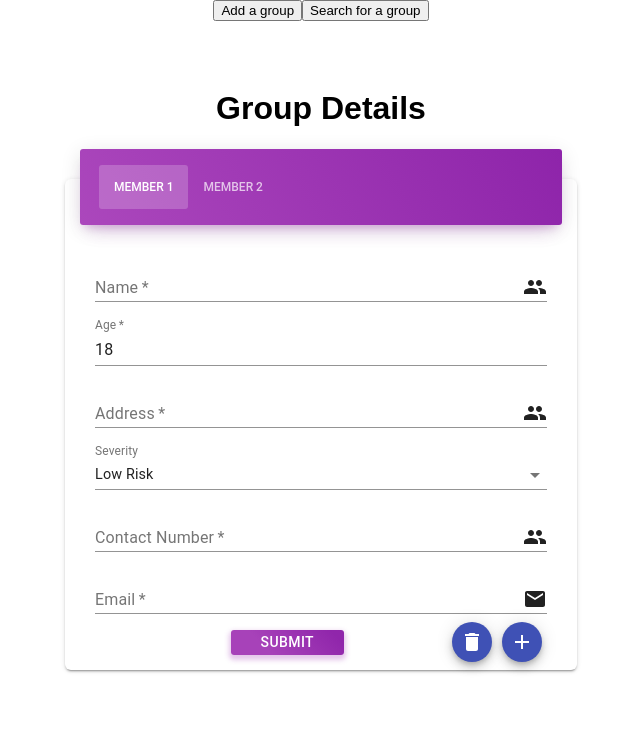
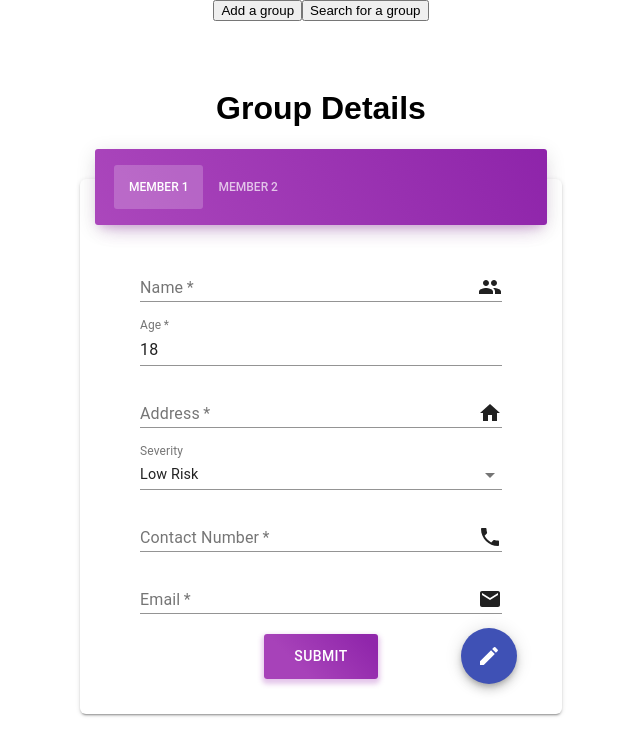
Before and after one commit to Harsh14901/QuarantineFacility, a React (Create React App) app in the folder src/reactify-ui/: page / in a window 1280 px wide. Shown: the top 756 px of the page, without its empty margins (319-959 px from the left). Built offline with nearby package versions, Linux system fonts and the light colour scheme.

Commit message:
Build basic UI and UX

```diff
--- a/src/reactify-ui/package.json
+++ b/src/reactify-ui/package.json
@@ -5,6 +5,7 @@
   "dependencies": {
     "@material-ui/core": "^4.9.9",
     "@material-ui/icons": "^4.9.1",
+    "@material-ui/lab": "^4.0.0-alpha.48",
     "classnames": "^2.2.6",
     "prop-types": "latest",
     "react": "^16.13.1",
--- a/src/reactify-ui/src/App.js
+++ b/src/reactify-ui/src/App.js
@@ -21,6 +21,17 @@ import Tooltip from "@material-ui/core/Tooltip";
 import tooltipsStyle from "assets/jss/material-kit-react/tooltipsStyle";
 import SvgIcon from "@material-ui/core/SvgIcon";
 import IconButton from "@material-ui/core/IconButton";
+import SpeedDial from '@material-ui/lab/SpeedDial';
+import RestoreIcon from '@material-ui/icons/Restore'
+import EditIcon from '@material-ui/icons/Edit';
+import SpeedDialIcon from "@material-ui/lab/SpeedDialIcon";
+import SpeedDialAction from "@material-ui/lab/SpeedDialAction";
+import CloseIcon from "@material-ui/icons/Close"
+import MailIcon from "@material-ui/icons/MailOutline";
+import PhoneIcon from "@material-ui/icons/Phone";
+import HomeIcon from "@material-ui/icons/Home"
+import GridContainer from "components/Grid/GridContainer";
+import GridItem from "components/Grid/GridItem";
 
 
 
@@ -45,18 +56,47 @@ function App() {
                 }
         ];
 
+        const [fabOpen, setFabOpen] = React.useState(false);
+        const [fabHidden, setFabHidden] = React.useState(false);
+
+        const handleFabVisibility = () => {
+                setFabHidden((prevHidden) => !prevHidden);
+        };
+
+        const handleFabOpen = () => {
+                setFabOpen(true);
+        };
+
+        const handleFabClose = (j,title) => (event) => {
+                if (title===actions[0].name){
+                        addMember();
+                }
+                else if(title===actions[1].name){
+                        deleteMember(j);
+                }
+                console.log(event);
+                setFabOpen(false);
+        };
 
 
 
-        const handleChange = (prop) => (event) => {
+        const actions = [
+                { icon: <AddIcon />, name: 'Add Member' },
+                { icon: <DeleteIcon />, name: 'Delete Member' },
+                { icon: <RestoreIcon />, name: 'Reset Member Details' },
+        ];
+
+
+
+        const handleChange = (prop,j) => (event) => {
                 if(prop==='age'){
                         if(event.target.value<0 || event.target.value>150)
                                 return;
                 }
                 let temp=[...userDetails];
-                temp[0]={ ...userDetails[0], [prop]: event.target.value };
+                temp[j]={ ...userDetails[j], [prop]: event.target.value };
                 setUserDetails(temp);
-                console.log(userDetails[0].name)
+                console.log(userDetails[j].name)
 
         };
 
@@ -67,6 +107,11 @@ function App() {
         function addMember() {
                 let temp=[...userDetails];
                 temp.push(defaultUserDetail);
+                setUserDetails(temp)
+        }
+        function deleteMember(j){
+                let temp=[...userDetails];
+                temp.splice(j, 1);
                 setUserDetails(temp)
         }
 
@@ -88,14 +133,16 @@ function App() {
                       </button>
               </div>
               {addGrp?
-                      <div className={classes.formDiv}>
+                  <div className={classes.formDiv}>
+
                               <h1>Group Details</h1>
-
+                          <GridContainer justify="center" style={{width:"80%"}}>
+                                  <GridItem xs={12} md={6}>
                               <CustomTabs headerColor="primary" tabs={userDetails.map((data2,j) => (
                                   {
                                           tabName: "Member "+(j+1),
-                                          tabContent: (<div style={{display: "flex",justifyContent: "center",flexDirection: "column",alignItems:"center"}}>
-                                      <TextField className={classes.textField} fullWidth={true} onChange={handleChange('name')} color="primary" label="Name" required defaultValue={userDetails[j].name}
+                                          tabContent: (<div style={{padding: "0 30px 0 30px",display: "flex",justifyContent: "center",flexDirection: "column",alignItems:"center"}}>
+                                      <TextField className={classes.textField} fullWidth={true} onChange={handleChange('name',j)} color="primary" label="Name" required defaultValue={userDetails[j].name}
                                                  InputProps={{
                                                          style: {fontSize: "0.9rem"},
                                                          endAdornment: (
@@ -105,14 +152,14 @@ function App() {
                                                          ),
                                                  }}>
                                       </TextField>
-                                        <TextField className={classes.textField} fullWidth={true} onChange={handleChange('age')} color="primary" type="number" label="Age" required value={userDetails[j].age}>
+                                        <TextField className={classes.textField} fullWidth={true} onChange={handleChange('age',j)} color="primary" type="number" label="Age" required value={userDetails[j].age}>
                                         </TextField>
-                                      <TextField className={classes.textField} fullWidth={true} color="primary" onChange={handleChange('address')} label="Address" required defaultValue={userDetails[j].address}
+                                      <TextField className={classes.textField} fullWidth={true} color="primary" onChange={handleChange('address',j)} label="Address" required defaultValue={userDetails[j].address}
                                                  InputProps={{
                                                          style: {fontSize: "0.9rem"},
                                                          endAdornment: (
                                                              <InputAdornment position="end">
-                                                                     <People />
+                                                                     <HomeIcon />
                                                              </InputAdornment>
                                                          ),
                                                  }}>
@@ -124,7 +171,7 @@ function App() {
                                   select
                                   label="Severity"
                                   value={userDetails[j].severe}
-                                  onChange={handleChange('severe')}
+                                  onChange={handleChange('severe',j)}
                                   fullWidth={true}
                                   InputProps={{style: {fontSize: "0.9rem"}}}
 
@@ -136,18 +183,18 @@ function App() {
                                           </MenuItem>
                                       ))}
                               </TextField>
-                              <TextField className={classes.textField} fullWidth={true} onChange={handleChange('contact')} type="number" color="primary" label="Contact Number" required defaultValue={userDetails[j].contact}
+                              <TextField className={classes.textField} fullWidth={true} onChange={handleChange('contact',j)} type="number" color="primary" label="Contact Number" required defaultValue={userDetails[j].contact}
                                          InputProps={{
                                                  style: {fontSize: "0.9rem"},
                                                  endAdornment: (
                                                      <InputAdornment position="end">
-                                                             <People />
+                                                             <PhoneIcon />
                                                      </InputAdornment>
                                                  ),
                                          }}>
 
                               </TextField>
-                                      <TextField className={classes.textField} fullWidth={true} onChange={handleChange('email')}  color="primary" label="Email" required defaultValue={userDetails[j].email}
+                                      <TextField className={classes.textField} fullWidth={true} onChange={handleChange('email',j)}  color="primary" label="Email" required defaultValue={userDetails[j].email}
 
                                                  InputProps={{
                                                          style: {fontSize: "0.9rem"},
@@ -159,42 +206,47 @@ function App() {
                                                  }}>
 
                                       </TextField>
-                              <div style={{position:"relative",width:"100%"}}>
+                              <div style={{position: "relative",padding: "20px",display: "flex",justifyContent: "center",alignItems: "center", width:"100%"}}>
                               <Button onClick={submitDetails} className={classes.submitButton}>
                                       Submit
                               </Button>
-                                      <Tooltip
-                                          id="tooltip-top"
-                                          title="Add a member"
-                                          placement="top"
-                                          classes={{ tooltip: tooltipClasses.tooltip }}
-                                      >
-                                      <Fab onClick={addMember} style={{right: "5px",top: "20%",position:"absolute"}} size="small" color="primary" aria-label="add">
-                                              <AddIcon/>
+                                              <SpeedDial
+                                                  style={{position:"absolute",bottom: "15px",right: "5px"}}
+                                                  ariaLabel="SpeedDial openIcon example"
+                                                  // hidden={fabHidden}
+                                                  icon={<SpeedDialIcon icon={<EditIcon/>} openIcon={<CloseIcon />} />}
+                                                  onClose={handleFabClose(j,"")}
+                                                  onOpen={handleFabOpen}
+                                                  open={fabOpen}
+                                              >
+                                                      {actions.map((action) => (
+                                                          <SpeedDialAction
+                                                              key={action.name}
+                                                              icon={action.icon}
+                                                              tooltipTitle={action.name}
+                                                              onClick={handleFabClose(j,action.name)}
+                                                          />
+                                                      ))}
+                                              </SpeedDial>
 
-                                      </Fab>
-                                      </Tooltip>
-                                      <Tooltip
-                                          id="tooltip-top"
-                                          title="Delete this member"
-                                          placement="top"
-                                          classes={{ tooltip: tooltipClasses.tooltip }}
-                                      >
-                                              <Fab onClick={addMember} style={{right: "55px",top: "20%",position:"absolute"}} size="small" color="primary" aria-label="add">
-                                                      <DeleteIcon/>
 
-                                              </Fab>
-                                      </Tooltip>
+
+
 
                               </div>
                                               </div>
 
+
                                       )}))}>
 
                       </CustomTabs>
+                                  </GridItem>
+                          </GridContainer>
 
 
-                       </div>:null
+
+                  </div>
+                  :null
           }
       </div>
   )
--- a/src/reactify-ui/src/assets/jss/homeStyles.js
+++ b/src/reactify-ui/src/assets/jss/homeStyles.js
@@ -11,7 +11,7 @@ const style= {
           justifyContent: "center"
   },
   formDiv: {
-          width: "40%",
+          width: "100%",
           marginTop: "6vh",
           display: "flex",
           flexDirection: "column",
@@ -30,10 +30,7 @@ const style= {
           borderRadius: 3,
           boxShadow: '0 3px 5px 2px rgba(167, 66, 185, .3)',
           color: 'white',
-          padding: '0 30px',
-          marginTop: "2vh",
-          left: "30%",
-          position: "relative"
+          padding: '10px 30px',
   }
 };
 
```
Also changed, not shown: 1 other file (tests, documents, lock files or other folders).
